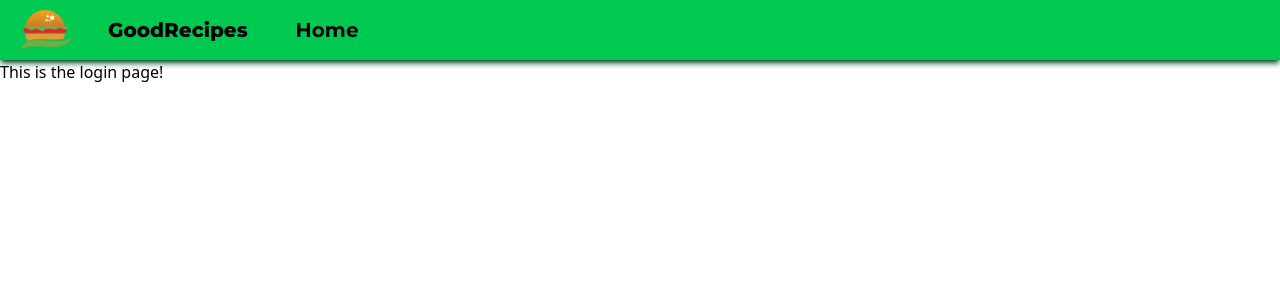
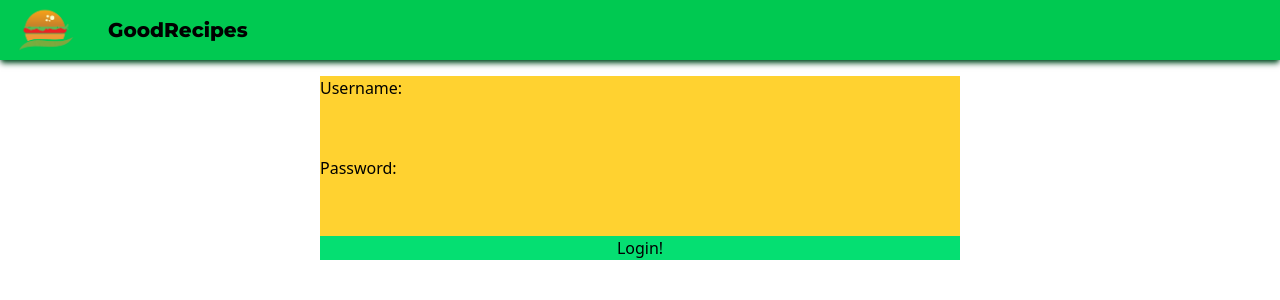
Before and after one commit to toonyvu/GoodRecipes, a React (Vite) app in the folder frontend/: page / in a window 1280 px wide. Shown: the top 300 px of the page. Built offline with nearby package versions, Linux system fonts and the light colour scheme.

Commit message:
Added Login Page, fixed fetch calls

```diff
--- a/frontend/src/App.jsx
+++ b/frontend/src/App.jsx
@@ -1,19 +1,24 @@
 import "./App.css";
-import Navbar from "./Components/Navbar";
 import Homepage from "./Pages/Homepage";
 import ItemPage from "./Pages/ItemPage";
 import Login from "./Pages/Login";
+import AuthLayout from "./layouts/AuthLayout";
+import MainLayout from "./layouts/MainLayout";
 import { BrowserRouter, Routes, Route } from "react-router-dom";
 
 function App() {
   return (
     <div className="backgroundPattern min-h-screen">
       <BrowserRouter>
-        <Navbar></Navbar>
         <Routes>
-          <Route path="/" element={<Login />}></Route>
-          <Route path="/home" element={<Homepage />}></Route>
-          <Route path="/recipe/:id" element={<ItemPage />}></Route>
+          <Route element={<AuthLayout />}>
+            <Route path="/" element={<Login />}></Route>
+          </Route>
+
+          <Route element={<MainLayout />}>
+            <Route path="/home" element={<Homepage />}></Route>
+            <Route path="/recipe/:id" element={<ItemPage />}></Route>
+          </Route>
         </Routes>
       </BrowserRouter>
     </div>
--- /dev/null
+++ b/frontend/src/Components/Forms/LoginForm.jsx
@@ -0,0 +1,17 @@
+export default function LoginForm() {
+  return (
+    <div className="mt-4">
+      <div className=" bg-amber-300 w-[50%] place-self-center">
+        <form action="" className="flex flex-col gap-4">
+          <label for="username">Username:</label>
+          <input type="text" id="username" />
+
+          <label for="password">Password:</label>
+          <input type="text" id="password" />
+
+          <button className="bg-green-400">Login!</button>
+        </form>
+      </div>
+    </div>
+  );
+}
--- /dev/null
+++ b/frontend/src/Components/Navbars/LoginNavBar.jsx
@@ -0,0 +1,13 @@
+import logo from "../../assets/logo.png";
+
+export default function Navbar() {
+  return (
+    <div className="flex flex-row items-center gap-8 sticky top-0 bg-green-500 shadow-md shadow-green-900 h-15 w-full caret-transparent">
+      <img src={logo} alt="" className="ml-4 w-15 h-15" />
+      <h1 className="text-xl flex-none font-extrabold font-montserrat caret-transparent">
+        GoodRecipes
+      </h1>
+      <div className="flex items-center h-full p-4 transition duration-100 ease-linear hover:bg-green-600 hover:border-b-2 hover:border-amber-50"></div>
+    </div>
+  );
+}
--- a/frontend/src/Components/Navbar.jsx
+++ b/frontend/src/Components/Navbars/Navbar.jsx
@@ -1,5 +1,5 @@
 import { useNavigate } from "react-router-dom";
-import logo from "../assets/logo.png";
+import logo from "../../assets/logo.png";
 
 export default function Navbar() {
   const navigate = useNavigate();
--- a/frontend/src/Pages/ItemPage.jsx
+++ b/frontend/src/Pages/ItemPage.jsx
@@ -1,22 +1,20 @@
 import { useParams } from "react-router-dom";
 import { useState, useEffect } from "react";
 import Item from "../Components/Item";
+import { getRecipe } from "../api/recipes.api";
 
 export default function ItemPage() {
   const { id } = useParams();
-  const URL = `https://api.spoonacular.com/recipes/${id}/information`;
-  const apiKey = "322c9007f775479eb930ddbbc4f58cfb";
 
   const [recipe, setRecipe] = useState(null);
   useEffect(() => {
-    async function getRecipe() {
-      const response = await fetch(`${URL}?apiKey=${apiKey}`);
-      const data = await response.json();
-      setRecipe(data);
+    async function fetchRecipe(id) {
+      const response = await getRecipe(id);
+      setRecipe(response);
     }
 
-    getRecipe();
-  }, []);
+    fetchRecipe(id);
+  }, [id]);
 
   return <div>{!recipe ? <div>Loading...</div> : <Item food={recipe} />}</div>;
 }
--- a/frontend/src/Pages/Login.jsx
+++ b/frontend/src/Pages/Login.jsx
@@ -1,7 +1,9 @@
+import LoginForm from "../Components/Forms/LoginForm";
+
 export default function Login() {
   return (
-    <div>
-      <h1>This is the login page!</h1>
-    </div>
+    <>
+      <LoginForm />
+    </>
   );
 }
--- /dev/null
+++ b/frontend/src/layouts/AuthLayout.jsx
@@ -0,0 +1,11 @@
+import { Outlet } from "react-router-dom";
+import LoginNavBar from "../Components/Navbars/LoginNavBar";
+
+export default function MainLayout() {
+  return (
+    <>
+      <LoginNavBar />
+      <Outlet />
+    </>
+  );
+}
--- /dev/null
+++ b/frontend/src/layouts/MainLayout.jsx
@@ -0,0 +1,11 @@
+import Navbar from "../Components/Navbars/Navbar";
+import { Outlet } from "react-router-dom";
+
+export default function MainLayout() {
+  return (
+    <>
+      <Navbar />
+      <Outlet />
+    </>
+  );
+}
```
Also changed, not shown: 1 other file (tests, documents, lock files or other folders).
